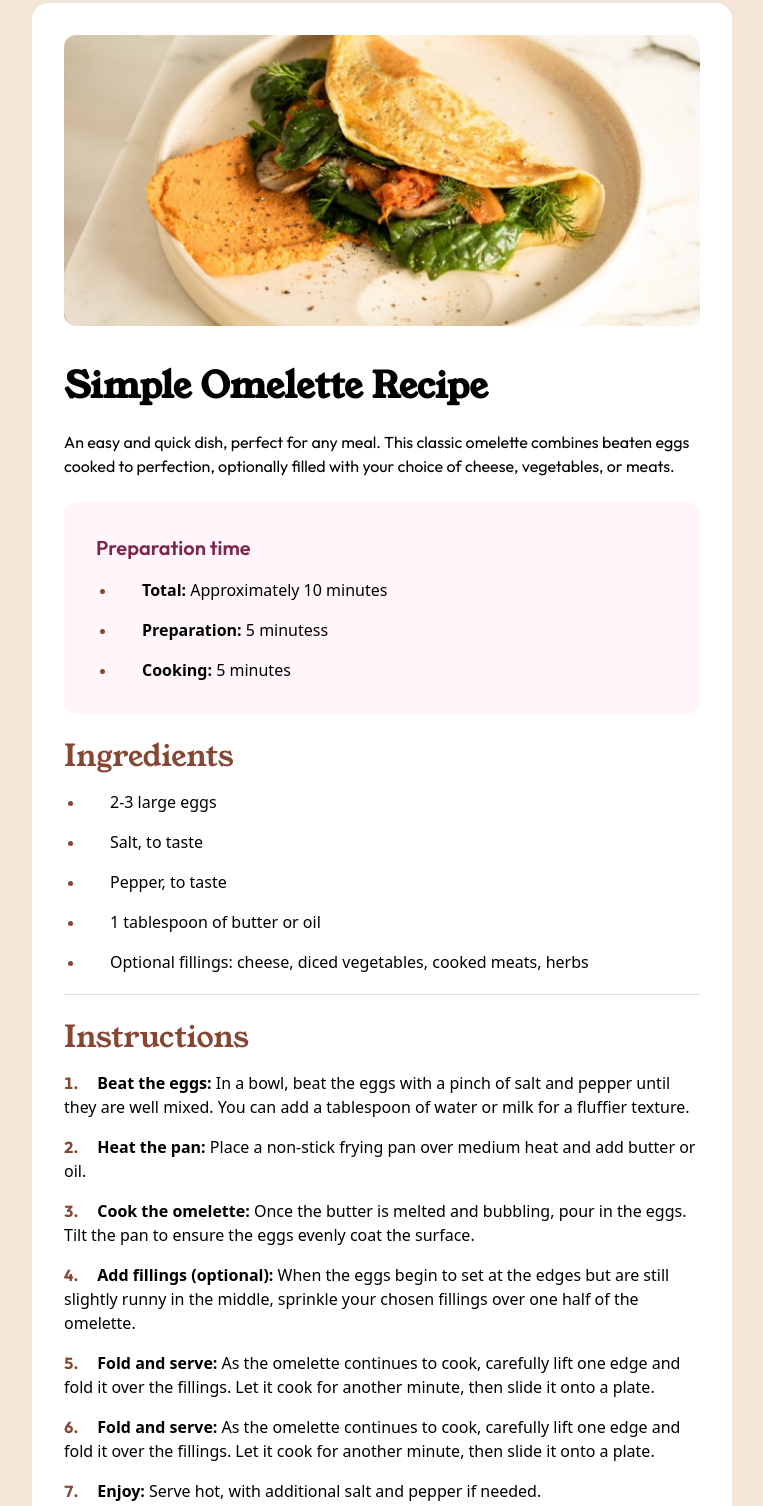
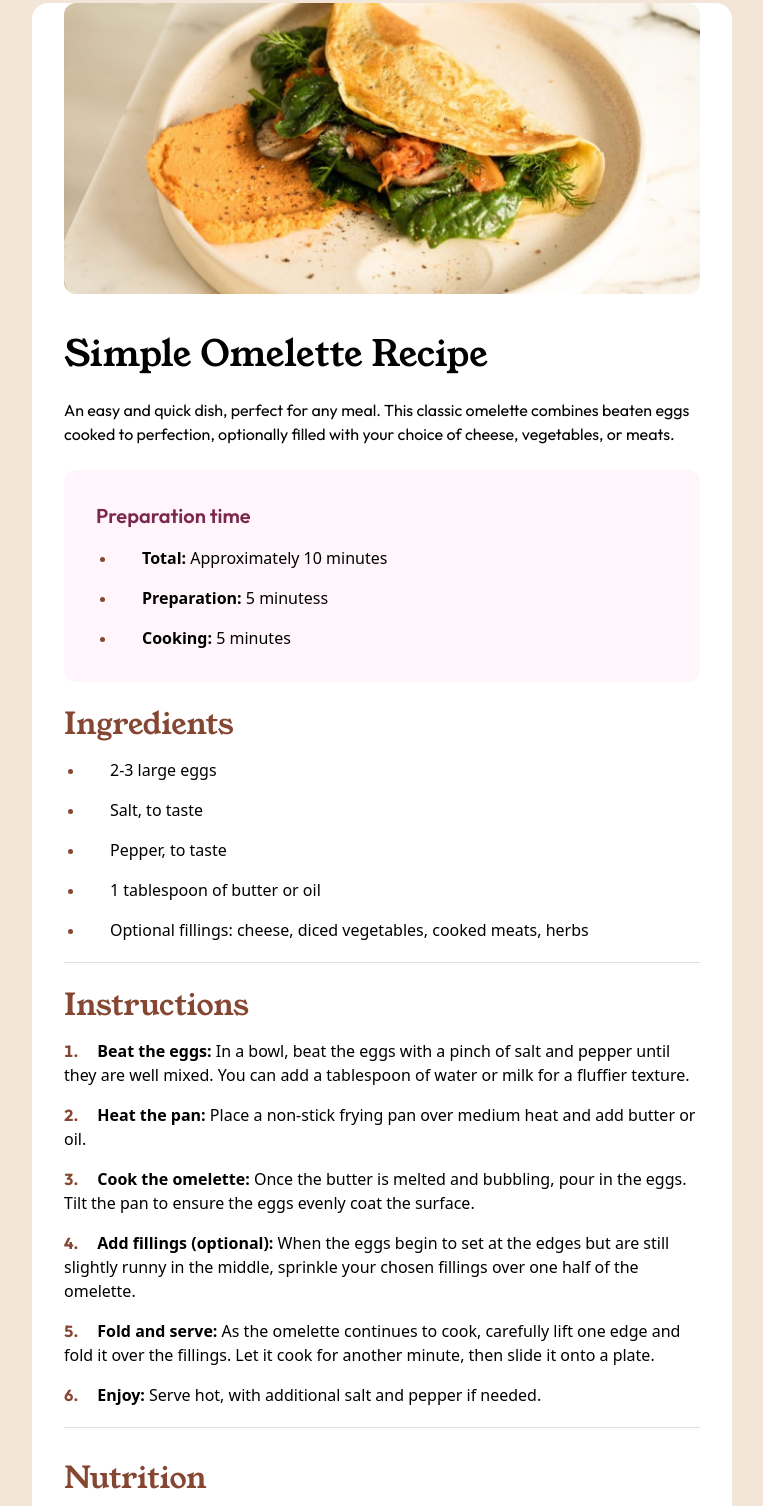
Before and after one commit to Ivis1991/recipe-page-main, a plain HTML site: page index.html in a window 1280 px wide. Shown: the part 119-1625 px from the top of the page, without its empty margins (258-1021 px from the left). Drawn offline with Linux system fonts and the light colour scheme.

Commit message:
Update index.html

```diff
--- a/index.html
+++ b/index.html
@@ -21,7 +21,7 @@
         <div
           class="flex flex-col xl:max-w-[700px] bg-White justify-center xl:rounded-2xl"
         >
-        <div class="w-full xl:px-8 xl:pt-8">
+        <div class="w-full xl:px-8 xl:pt-10">
           <img
           src="./assets/images/image-omelette.jpeg"
           class="rounded-xl"
@@ -30,7 +30,7 @@
         </div>
 
           <div class="p-8">
-            <h1 class="font-youngserif text-4xl font-semibold mt-2">
+            <h1 class="font-youngserif text-4xl font-normal mt-2">
               Simple Omelette Recipe
             </h1>
             <p class="font-outfit mt-6 text-base">
@@ -98,12 +98,6 @@
                     then slide it onto a plate.
                   </li>
                   <li>
-                    <strong class="ml-4">Fold and serve:</strong>
-                    As the omelette continues to cook, carefully lift one edge and
-                    fold it over the fillings. Let it cook for another minute,
-                    then slide it onto a plate.
-                  </li>
-                  <li>
                     <strong class="ml-4">Enjoy:</strong>
                      Serve hot, with additional salt and pepper if needed.
                   </li>
@@ -136,9 +130,7 @@
                 </table>
               </section>
           </div>
-
-
-          </div>
+         </div>
         </div>
       </div>
   </body>
```
